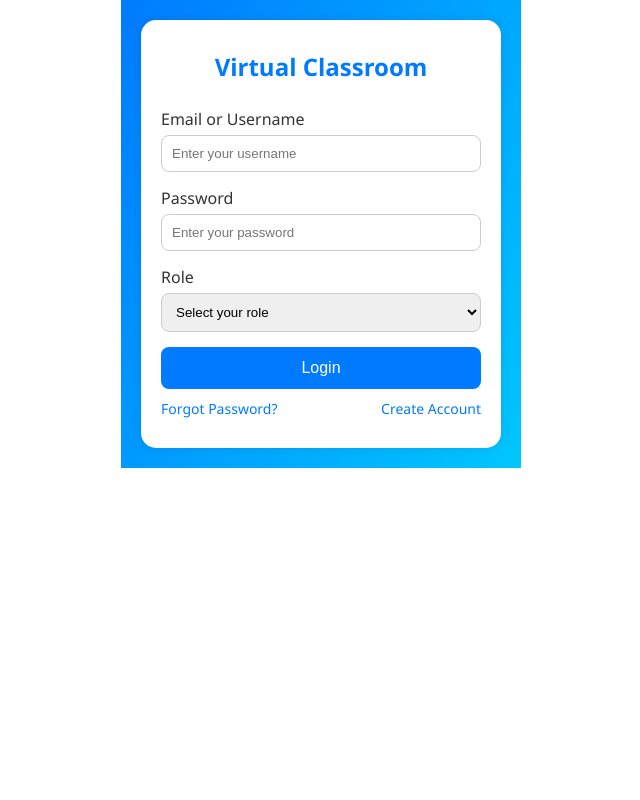
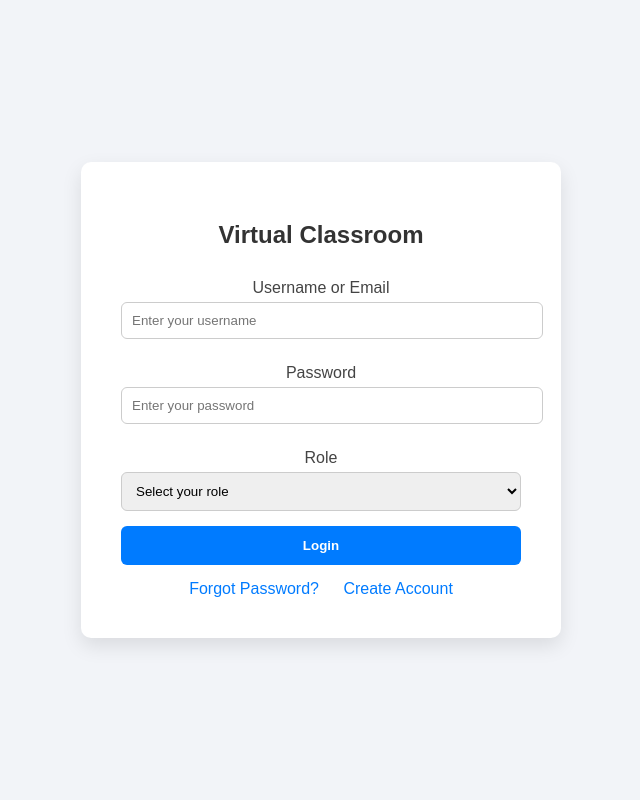
Before and after one commit to ABDULLAOMAR25/VClassroom, a Flask app: template templates/index.html in a window 1280 px wide. Shown: the whole page, without its empty margins (319-959 px from the left). Run offline with Flask 3, Linux system fonts and the light colour scheme; the template is opened without the code that fills it, so the values that code supplies are empty.

Commit message:
templates/index.html

```diff
--- a/templates/index.html
+++ b/templates/index.html
@@ -1,24 +1,84 @@
 <!DOCTYPE html>
 <html lang="en">
 <head>
-  <meta charset="UTF-8">
-  <meta name="viewport" content="width=device-width, initial-scale=1.0">
-  <title>Virtual Classroom - Login</title>
-  <link rel="stylesheet" href="style.css">
+  <meta charset="UTF-8" />
+  <meta name="viewport" content="width=device-width, initial-scale=1.0"/>
+  <title>Login | Virtual Classroom</title>
+  <link rel="stylesheet" href="{{ url_for('static', filename='style.css') }}">
+  <style>
+    body {
+      font-family: Arial, sans-serif;
+      background-color: #f2f4f8;
+      display: flex;
+      align-items: center;
+      justify-content: center;
+      height: 100vh;
+      margin: 0;
+    }
+    .login-container {
+      background-color: white;
+      padding: 40px;
+      border-radius: 10px;
+      box-shadow: 0 8px 20px rgba(0, 0, 0, 0.1);
+      width: 100%;
+      max-width: 400px;
+    }
+    h2 {
+      text-align: center;
+      margin-bottom: 30px;
+      color: #333;
+    }
+    label {
+      display: block;
+      margin: 10px 0 5px;
+      color: #444;
+    }
+    input, select {
+      width: 100%;
+      padding: 10px;
+      margin-bottom: 15px;
+      border: 1px solid #ccc;
+      border-radius: 6px;
+    }
+    button {
+      width: 100%;
+      padding: 12px;
+      background-color: #007bff;
+      color: white;
+      border: none;
+      border-radius: 6px;
+      font-weight: bold;
+      cursor: pointer;
+    }
+    button:hover {
+      background-color: #0056b3;
+    }
+    .login-links {
+      text-align: center;
+      margin-top: 15px;
+    }
+    .login-links a {
+      margin: 0 10px;
+      color: #007bff;
+      text-decoration: none;
+    }
+    .login-links a:hover {
+      text-decoration: underline;
+    }
+  </style>
 </head>
 <body>
   <div class="login-container">
-    <div class="login-card">
     <h2>Virtual Classroom</h2>
-      <form>
-        <label for="username">Email or Username</label>
-        <input type="text" id="username" placeholder="Enter your username" required>
+    <form method="POST">
+      <label for="username">Username or Email</label>
+      <input type="text" id="username" name="username" placeholder="Enter your username" required>
 
       <label for="password">Password</label>
-        <input type="password" id="password" placeholder="Enter your password" required>
+      <input type="password" id="password" name="password" placeholder="Enter your password" required>
 
       <label for="role">Role</label>
-        <select id="role" required>
+      <select id="role" name="role" required>
         <option value="" disabled selected>Select your role</option>
         <option value="student">Student</option>
         <option value="teacher">Teacher</option>
@@ -26,12 +86,12 @@
       </select>
 
       <button type="submit">Login</button>
+
       <div class="login-links">
         <a href="#">Forgot Password?</a>
         <a href="#">Create Account</a>
       </div>
     </form>
   </div>
-  </div>
 </body>
 </html>
```
Lines whose indentation alone changed are shown as unchanged.
